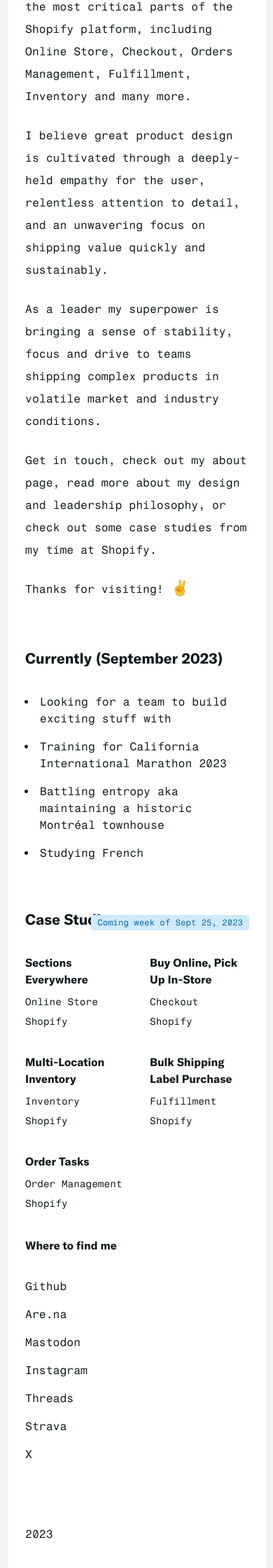
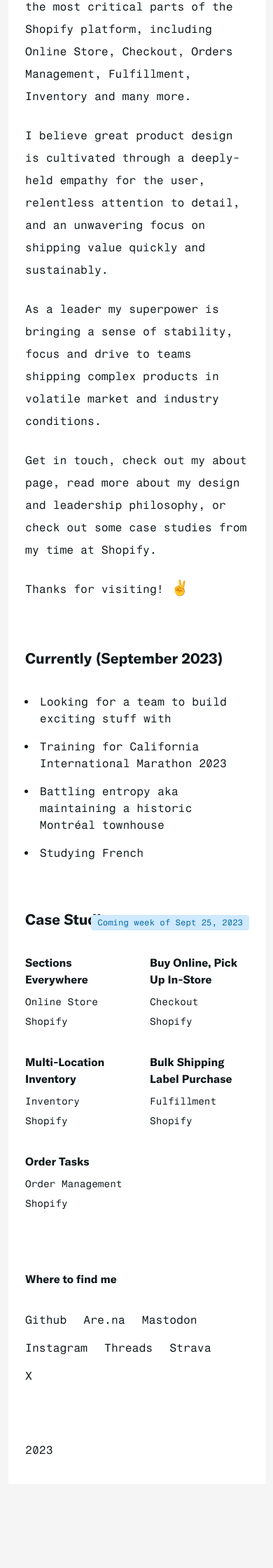
Before and after one commit to kevinfinlayson/kevinfinlayson.com, a Jekyll site: the page built from index.markdown, in a window 390 px wide. Shown: the part 737-2977 px from the top of the page at 70% size. Built offline with Jekyll 4.4.1, drawn with Linux system fonts in a browser that asks for light colours; after the commit the page ends 2857 px from its top, so only the background shows below that.

Commit message:
sidebar responsive behaviours

```diff
--- a/_sass/page.scss
+++ b/_sass/page.scss
@@ -60,7 +60,7 @@
 
         @include breakpoint(phablet) {
             width: 100%;
-            margin: 0;
+            margin: 0 0 $section-padding-wide;
         }
 
         &:last-child {
@@ -84,6 +84,7 @@
 
   .content-sidebar {
     width: calc(20%);
+    margin-bottom: 0 !important;
 
     @include breakpoint(phablet) {
       width: 100%;
@@ -98,5 +99,11 @@
         list-style-type: none;
         margin-left: 0;
         padding: 0;
+
+        @include breakpoint(phablet) {
+            float: left;
+            margin-right: $spacing;
+        }
+
     }
-  }
+}
```
